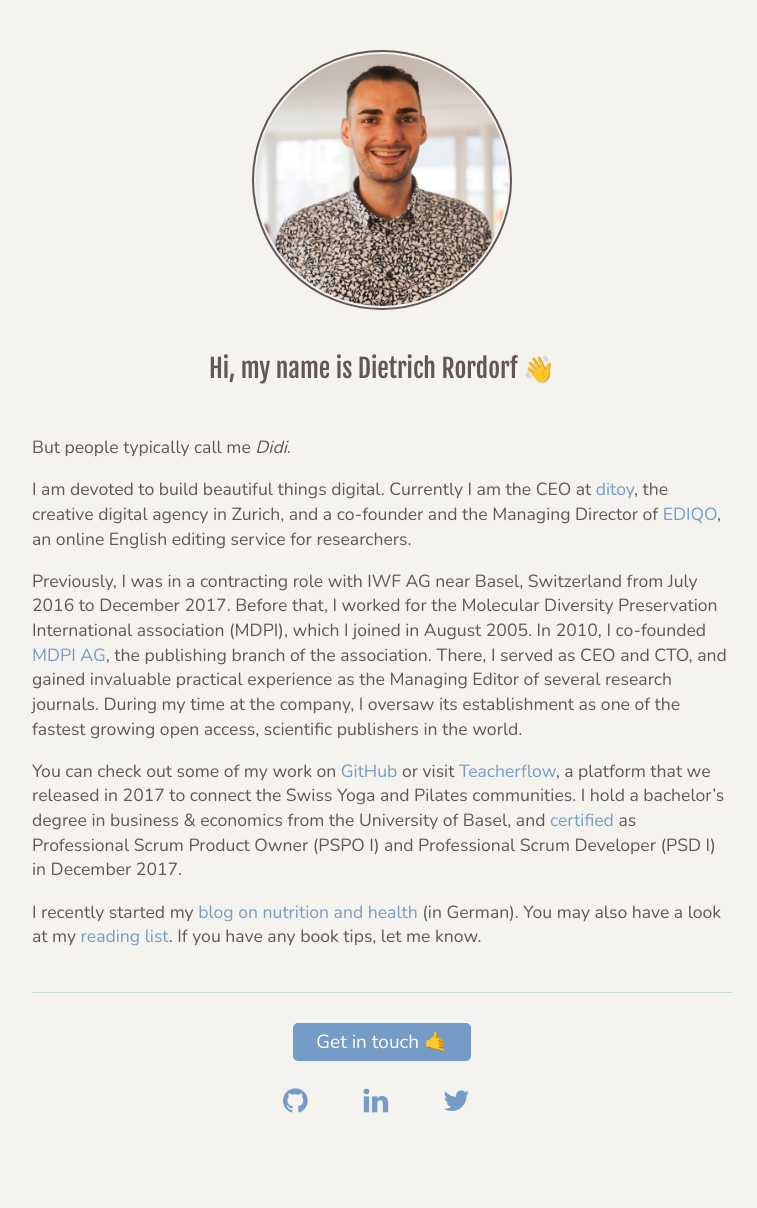
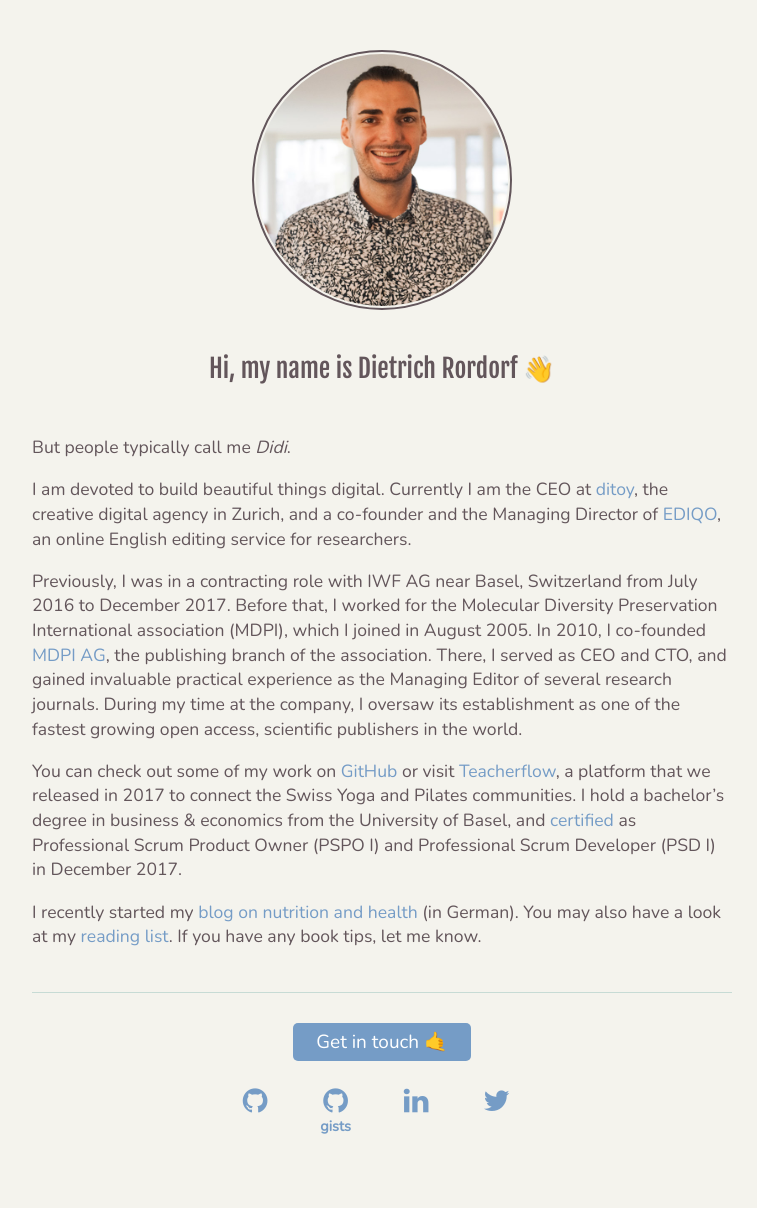
Before and after one commit to rordi/rordi.github.io, a Jekyll site: the page built from index.md, in a window 1280 px wide. Shown: the whole page, without its empty margins (258-1015 px from the left). Built offline with Jekyll 4.4.1, drawn with Linux system fonts in a browser that asks for light colours.

Commit message:
Update default.html

```diff
--- a/_layouts/default.html
+++ b/_layouts/default.html
@@ -27,6 +27,11 @@
 							</a>
 						</li>
 						<li>
+							<a href="https://gist.github.com/rordi" class="social">
+								<i class="fa fa-2x fa-github"></i> gists
+							</a>
+						</li>
+						<li>
 							<a href="https://www.linkedin.com/in/rordorf/" class="social">
 								<i class="fa fa-2x fa-linkedin"></i>
 							</a>
```
